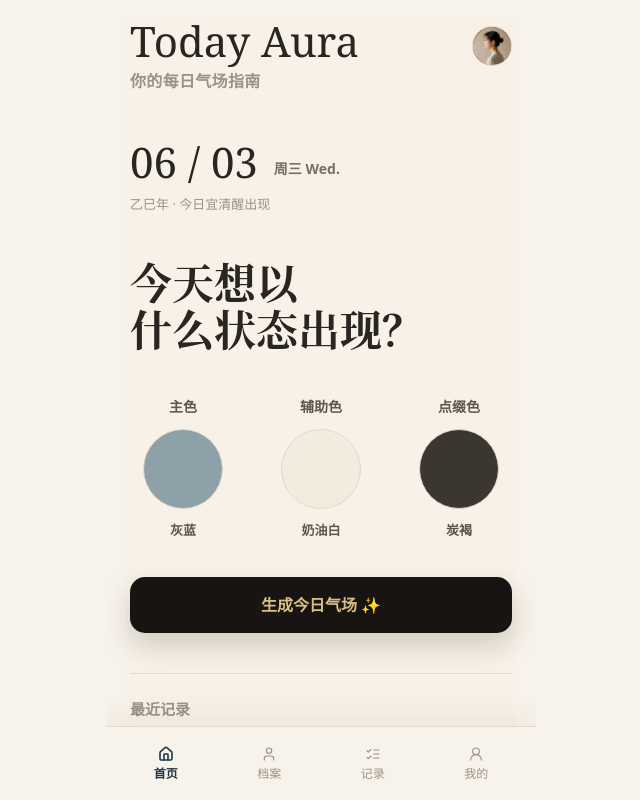
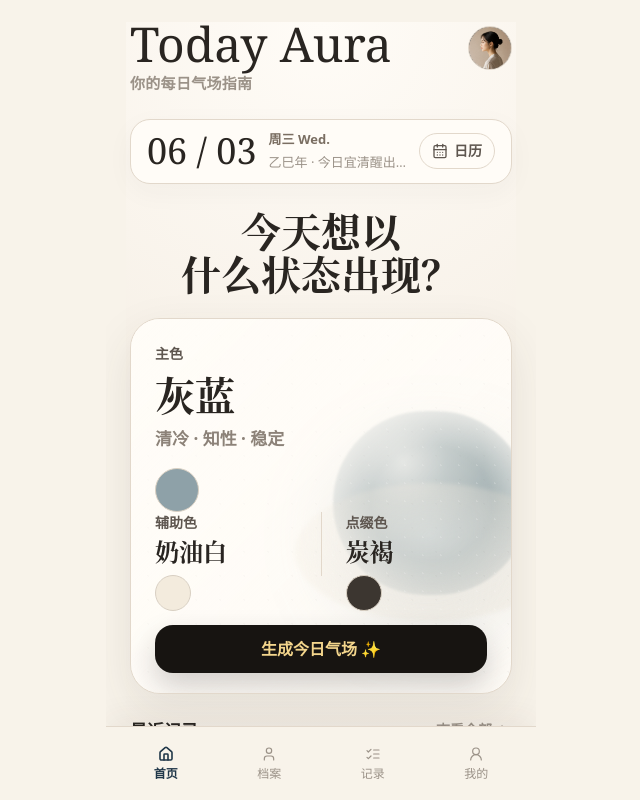
Before and after one commit to carycoi888/today-aura-v1.0, a Next.js app: page /prototype in a window 1280 px wide. Shown: the whole page, without its empty margins (319-959 px from the left). Built offline with nearby package versions, Linux system fonts and the light colour scheme.

Commit message:
refine prototype home aura visual

```diff
--- a/src/components/prototype/AuraPrototype.tsx
+++ b/src/components/prototype/AuraPrototype.tsx
@@ -288,6 +288,10 @@ export function AuraPrototype() {
         return (
           <HomeLuxuryScreen
             onGenerate={() => setScreen("scene")}
+            onCalendarHint={() => {
+              setToast("今日气场按当天状态生成");
+              window.setTimeout(() => setToast(""), 1500);
+            }}
             onOpenProfile={() => setScreen("mine")}
             onOpenRecent={() => {
               if (result) setScreen("overview");
--- /dev/null
+++ b/src/components/prototype/DailyAuraBackground.tsx
@@ -0,0 +1,106 @@
+"use client";
+
+import { motion } from "motion/react";
+import type { DailyAuraResult } from "@/lib/aura/types";
+
+type VisualPreset = {
+  baseColor: string;
+  shadowColor: string;
+  glowColor: string;
+  orbClass: string;
+};
+
+const auraVisualMap: Record<string, VisualPreset> = {
+  灰蓝: {
+    baseColor: "#8EA1A8",
+    shadowColor: "rgba(142,161,168,0.25)",
+    glowColor: "rgba(142,161,168,0.34)",
+    orbClass: "right-[-18px] top-[92px] h-[184px] w-[196px]",
+  },
+  奶油白: {
+    baseColor: "#EFE7DC",
+    shadowColor: "rgba(185,154,99,0.16)",
+    glowColor: "rgba(239,231,220,0.62)",
+    orbClass: "right-[-20px] top-[104px] h-[180px] w-[205px]",
+  },
+  炭褐: {
+    baseColor: "#3C3630",
+    shadowColor: "rgba(60,54,48,0.22)",
+    glowColor: "rgba(60,54,48,0.20)",
+    orbClass: "right-[-34px] top-[114px] h-[158px] w-[186px]",
+  },
+  玫瑰雾: {
+    baseColor: "#D8A7A0",
+    shadowColor: "rgba(216,167,160,0.18)",
+    glowColor: "rgba(216,167,160,0.24)",
+    orbClass: "right-[-26px] top-[100px] h-[174px] w-[196px]",
+  },
+  香槟金: {
+    baseColor: "#B99A63",
+    shadowColor: "rgba(185,154,99,0.18)",
+    glowColor: "rgba(185,154,99,0.30)",
+    orbClass: "right-[-24px] top-[100px] h-[168px] w-[194px]",
+  },
+};
+
+function resolveVisual(result: DailyAuraResult): VisualPreset {
+  if (auraVisualMap[result.primaryColor.name]) return auraVisualMap[result.primaryColor.name];
+  if (result.title.includes("温柔") || result.dailyQuote.includes("柔和")) return auraVisualMap["玫瑰雾"];
+  if (result.title.includes("强") || result.title.includes("锋")) return auraVisualMap["炭褐"];
+  if (result.title.includes("明亮") || result.input.desiredAura === "被看见") return auraVisualMap["香槟金"];
+  if (result.title.includes("松弛") || result.title.includes("自在")) return auraVisualMap["奶油白"];
+  return {
+    baseColor: result.primaryColor.hex,
+    shadowColor: `${result.primaryColor.hex}33`,
+    glowColor: `${result.primaryColor.hex}44`,
+    orbClass: "right-[-18px] top-[96px] h-[178px] w-[198px]",
+  };
+}
+
+export function DailyAuraBackground({ result }: { result: DailyAuraResult }) {
+  const visual = resolveVisual(result);
+
+  return (
+    <div aria-hidden="true" className="pointer-events-none absolute inset-0 overflow-hidden">
+      <motion.div
+        animate={{ opacity: 1, scale: 1 }}
+        className={`absolute rounded-[999px] blur-[1px] ${visual.orbClass}`}
+        initial={{ opacity: 0, scale: 0.96 }}
+        key={`${result.primaryColor.name}-${result.title}`}
+        style={{
+          background: `
+            radial-gradient(circle at 36% 28%, rgba(255,255,255,0.62) 0%, rgba(255,255,255,0.20) 24%, transparent 44%),
+            radial-gradient(circle at 64% 72%, ${visual.shadowColor} 0%, transparent 58%),
+            radial-gradient(ellipse at center, ${visual.baseColor} 0%, ${visual.baseColor} 44%, ${visual.glowColor} 74%, transparent 100%)
+          `,
+          boxShadow: `0 34px 70px ${visual.shadowColor}`,
+          mixBlendMode: "multiply",
+        }}
+        transition={{ duration: 0.52, ease: "easeOut" }}
+      />
+      <motion.div
+        animate={{ opacity: 0.58, scale: 1 }}
+        className="absolute bottom-[72px] right-[-54px] h-[138px] w-[270px] rounded-[100%] blur-[2px]"
+        initial={{ opacity: 0, scale: 0.98 }}
+        style={{
+          background: `
+            radial-gradient(ellipse at 50% 38%, rgba(255,252,247,0.82) 0%, rgba(239,231,220,0.62) 36%, rgba(185,154,99,0.12) 72%, transparent 100%)
+          `,
+          transform: "rotate(-10deg)",
+        }}
+        transition={{ duration: 0.58, ease: "easeOut" }}
+      />
+      <div
+        className="absolute inset-0 opacity-[0.18]"
+        style={{
+          backgroundImage: `
+            radial-gradient(circle at 20% 12%, rgba(255,255,255,0.95) 0 1px, transparent 1px),
+            radial-gradient(circle at 72% 70%, rgba(60,54,48,0.18) 0 1px, transparent 1px)
+          `,
+          backgroundSize: "18px 18px, 24px 24px",
+        }}
+      />
+      <div className="absolute inset-0 bg-gradient-to-br from-[#FFFCF7]/90 via-[#FFFCF7]/42 to-transparent" />
+    </div>
+  );
+}
--- a/src/components/prototype/HomeLuxuryScreen.tsx
+++ b/src/components/prototype/HomeLuxuryScreen.tsx
@@ -1,10 +1,10 @@
 "use client";
 
+import { CalendarDays, ChevronRight } from "lucide-react";
 import { motion } from "motion/react";
 import Image from "next/image";
 import type { DailyAuraResult, UserProfile } from "@/lib/aura/types";
-import { AuraRecordRow } from "@/components/prototype/AuraRecordRow";
-import { ColorDots } from "@/components/prototype/ColorDots";
+import { DailyAuraBackground } from "@/components/prototype/DailyAuraBackground";
 
 function weekdayText() {
   return new Intl.DateTimeFormat("zh-CN", { weekday: "short" }).format(new Date());
@@ -26,6 +26,7 @@ export function HomeLuxuryScreen({
   onGenerate,
   onOpenRecent,
   onOpenProfile,
+  onCalendarHint,
 }: {
   profile: UserProfile;
   result: DailyAuraResult;
@@ -33,32 +34,30 @@ export function HomeLuxuryScreen({
   onGenerate: () => void;
   onOpenRecent: () => void;
   onOpenProfile: () => void;
+  onCalendarHint?: () => void;
 }) {
-  const colorItems = [
-    { label: "主色", name: result.primaryColor.name, hex: result.primaryColor.hex },
-    { label: "辅助色", name: result.secondaryColor.name, hex: result.secondaryColor.hex },
-    { label: "点缀色", name: result.accentColor.name, hex: result.accentColor.hex },
-  ];
+  const keywords = buildAuraKeywords(result, profile);
+  const recentResult = recent ?? result;
 
   return (
     <motion.div
       animate={{ opacity: 1, y: 0 }}
-      className="min-h-full bg-[#F7F1E8] px-1"
+      className="min-h-full bg-[radial-gradient(circle_at_50%_0%,#FFFCF7_0%,#F7F1E8_46%,#F8F3EA_100%)] px-1"
       initial={{ opacity: 0, y: 8 }}
       transition={{ duration: 0.26 }}
     >
       <header className="flex items-start justify-between">
         <div>
-          <h1 className="font-serif text-[42px] font-medium leading-[0.92] tracking-normal text-[#292521]">
+          <h1 className="font-serif text-[48px] font-medium leading-[0.92] tracking-normal text-[#292521]">
             Today Aura
           </h1>
-          <p className="mt-2 text-[16px] font-semibold tracking-[0.02em] text-[#9B9288]">
+          <p className="mt-1.5 text-[15px] font-semibold tracking-[0.02em] text-[#9B9288]">
             你的每日气场指南
           </p>
         </div>
         <button
           aria-label="打开我的页"
-          className="mt-1 size-10 overflow-hidden rounded-full border border-[#E2D8CB] bg-[#EFE7DC]"
+          className="mt-1 size-11 overflow-hidden rounded-full border border-[#E2D8CB] bg-[#EFE7DC]"
           onClick={onOpenProfile}
           type="button"
         >
@@ -72,23 +71,31 @@ export function HomeLuxuryScreen({
         </button>
       </header>
 
-      <section className="mt-12">
-        <div className="flex items-end gap-4">
-          <p className="font-serif text-[42px] font-medium leading-none tracking-normal text-[#292521]">
+      <section className="mt-6 flex items-center gap-3 rounded-[20px] border border-[#E2D8CB] bg-[#FFFCF7] px-4 py-2.5 shadow-[0_8px_28px_rgba(60,54,48,0.04)]">
+        <p className="shrink-0 font-serif text-[36px] font-medium leading-none tracking-normal text-[#292521]">
           {monthDay()}
         </p>
-          <p className="pb-1 text-[14px] font-semibold text-[#7A6E62]">
+        <div className="min-w-0 flex-1">
+          <p className="whitespace-nowrap text-[13px] font-semibold text-[#7A6E62]">
             {weekdayText()} {englishWeekdayText()}.
           </p>
-        </div>
-        <p className="mt-3 text-[13px] font-medium text-[#9B9288]">
+          <p className="mt-1 truncate text-[13px] font-medium text-[#9B9288]">
             乙巳年 · 今日宜清醒出现
           </p>
+        </div>
+        <button
+          className="flex h-9 shrink-0 items-center gap-1.5 rounded-full border border-[#E2D8CB] bg-[#FFFCF7] px-3 text-sm font-semibold text-[#5E564F]"
+          onClick={onCalendarHint}
+          type="button"
+        >
+          <CalendarDays className="size-4" />
+          日历
+        </button>
       </section>
 
-      <section className="mt-11">
+      <section className="mt-6 text-center">
         <h2
-          className="text-[42px] font-semibold leading-[1.12] tracking-normal text-[#292521]"
+          className="text-[40px] font-semibold leading-[1.08] tracking-normal text-[#292521]"
           style={{ fontFamily: '"Songti SC", "Noto Serif CJK SC", STSong, SimSun, serif' }}
         >
           今天想以
@@ -97,34 +104,107 @@ export function HomeLuxuryScreen({
         </h2>
       </section>
 
-      <section className="mt-11">
-        <ColorDots colors={colorItems} showNames size="lg" />
-      </section>
+      <motion.section
+        animate={{ opacity: 1, y: 0 }}
+        className="relative mt-6 min-h-[clamp(340px,40vh,430px)] overflow-hidden rounded-[30px] border border-[#E2D8CB] bg-[#FFFCF7] px-6 pb-5 pt-6 shadow-[0_18px_48px_rgba(60,54,48,0.10)]"
+        initial={{ opacity: 0, y: 10 }}
+        transition={{ duration: 0.3, ease: "easeOut" }}
+      >
+        <DailyAuraBackground result={result} />
+        <div className="relative z-[1] flex min-h-[310px] flex-col">
+          <div>
+            <p className="text-[14px] font-semibold text-[#5E564F]">主色</p>
+            <h3
+              className="mt-2.5 text-[40px] font-semibold leading-none text-[#292521]"
+              style={{ fontFamily: '"Songti SC", "Noto Serif CJK SC", STSong, SimSun, serif' }}
+            >
+              {result.primaryColor.name}
+            </h3>
+            <p className="mt-3 text-[17px] font-semibold text-[#8C8278]">{keywords.join(" · ")}</p>
+            <span
+              className="mt-4 block size-11 rounded-full border border-[#D8CFC2]"
+              style={{ backgroundColor: result.primaryColor.hex }}
+            />
+          </div>
 
+          <div className="mt-auto">
+            <div className="grid grid-cols-[1fr_1px_1fr] items-start gap-6 pb-3.5">
+              <ColorInfo label="辅助色" name={result.secondaryColor.name} hex={result.secondaryColor.hex} />
+              <div className="h-[64px] bg-[#E2D8CB]" />
+              <ColorInfo label="点缀色" name={result.accentColor.name} hex={result.accentColor.hex} />
+            </div>
             <motion.button
-        className="mt-9 flex h-14 w-full items-center justify-center rounded-[15px] bg-[#171411] text-[16px] font-semibold text-[#D9BE84] shadow-[0_12px_28px_rgba(31,27,24,0.18)]"
+              className="flex h-12 w-full items-center justify-center rounded-[18px] bg-[#171411] text-[16px] font-semibold text-[#F3D58C] shadow-[0_14px_30px_rgba(31,27,24,0.20)]"
               onClick={onGenerate}
               type="button"
               whileTap={{ scale: 0.98 }}
             >
               生成今日气场 ✨
             </motion.button>
+          </div>
+        </div>
+      </motion.section>
 
-      <section className="mt-10 border-t border-[#E2D8CB] pt-6">
-        <p className="mb-4 text-[15px] font-semibold text-[#9B9288]">最近记录</p>
-        <motion.div
-          className="overflow-hidden rounded-[22px] border border-[#E2D8CB] bg-[#F7F1E8] shadow-[0_8px_22px_rgba(60,54,48,0.04)]"
-          whileTap={{ y: -1 }}
+      <section className="mt-6">
+        <div className="mb-3 flex items-center justify-between">
+          <p className="text-[17px] font-semibold text-[#292521]">最近记录</p>
+          <button className="flex items-center gap-1 text-sm font-semibold text-[#9B9288]" onClick={onOpenRecent} type="button">
+            查看全部
+            <ChevronRight className="size-4" />
+          </button>
+        </div>
+        <motion.button
+          className="flex min-h-[76px] w-full items-center gap-4 rounded-[20px] border border-[#E2D8CB] bg-[#FFFCF7] px-4 text-left shadow-[0_8px_22px_rgba(60,54,48,0.04)]"
+          onClick={onOpenRecent}
+          type="button"
+          whileTap={{ scale: 0.99 }}
         >
-          <AuraRecordRow
-            fallbackDate="05 / 19"
-            fallbackTitle={`${profile.commonStyles[0] ?? "清冷"} · 知性 · 专注`}
-            onClick={onOpenRecent}
-            result={recent ?? result}
-            showDots
-          />
-        </motion.div>
+          <div className="relative flex size-14 shrink-0 items-center justify-center rounded-full bg-[#F8F3EA]">
+            <span className="size-10 rounded-full border border-[#E2D8CB]" style={{ backgroundColor: recentResult.primaryColor.hex }} />
+            <span className="absolute right-1 top-1 size-4 rounded-full border border-[#E2D8CB]" style={{ backgroundColor: recentResult.secondaryColor.hex }} />
+            <span className="absolute bottom-1 right-2 size-4 rounded-full border border-[#E2D8CB]" style={{ backgroundColor: recentResult.accentColor.hex }} />
+          </div>
+          <div className="min-w-0 flex-1">
+            <p className="font-serif text-[22px] font-semibold leading-none text-[#3C3630]">
+              {shortSlashDate(recentResult.date)}
+            </p>
+            <p className="mt-2 truncate text-[15px] font-semibold text-[#7A6E62]">
+              {buildAuraKeywords(recentResult, profile).join(" · ")}
+            </p>
+          </div>
+          <ChevronRight className="size-5 shrink-0 text-[#B8AEA3]" />
+        </motion.button>
       </section>
     </motion.div>
   );
 }
+
+function ColorInfo({ label, name, hex }: { label: string; name: string; hex: string }) {
+  return (
+    <div>
+      <p className="text-[14px] font-semibold text-[#5E564F]">{label}</p>
+      <p
+        className="mt-1.5 text-[24px] font-semibold leading-none text-[#292521]"
+        style={{ fontFamily: '"Songti SC", "Noto Serif CJK SC", STSong, SimSun, serif' }}
+      >
+        {name}
+      </p>
+      <span className="mt-3 block size-9 rounded-full border border-[#D8CFC2]" style={{ backgroundColor: hex }} />
+    </div>
+  );
+}
+
+function buildAuraKeywords(result: DailyAuraResult, profile: UserProfile) {
+  const keywords = [
+    result.input.desiredAura || profile.commonStyles[0] || "清冷",
+    profile.commonStyles.includes("知性") ? "知性" : result.input.scene === "面试" ? "可信" : "知性",
+    result.input.mood === "焦虑" || result.input.mood === "烦躁" ? "稳定" : result.input.energy === "低" ? "提气" : "克制",
+  ];
+  return Array.from(new Set(keywords)).slice(0, 3);
+}
+
+function shortSlashDate(date: string) {
+  const match = date.match(/(\d+)月(\d+)日/);
+  if (!match) return "06/03";
+  return `${match[1].padStart(2, "0")}/${match[2].padStart(2, "0")}`;
+}
```
Lines whose indentation alone changed are shown as unchanged.
